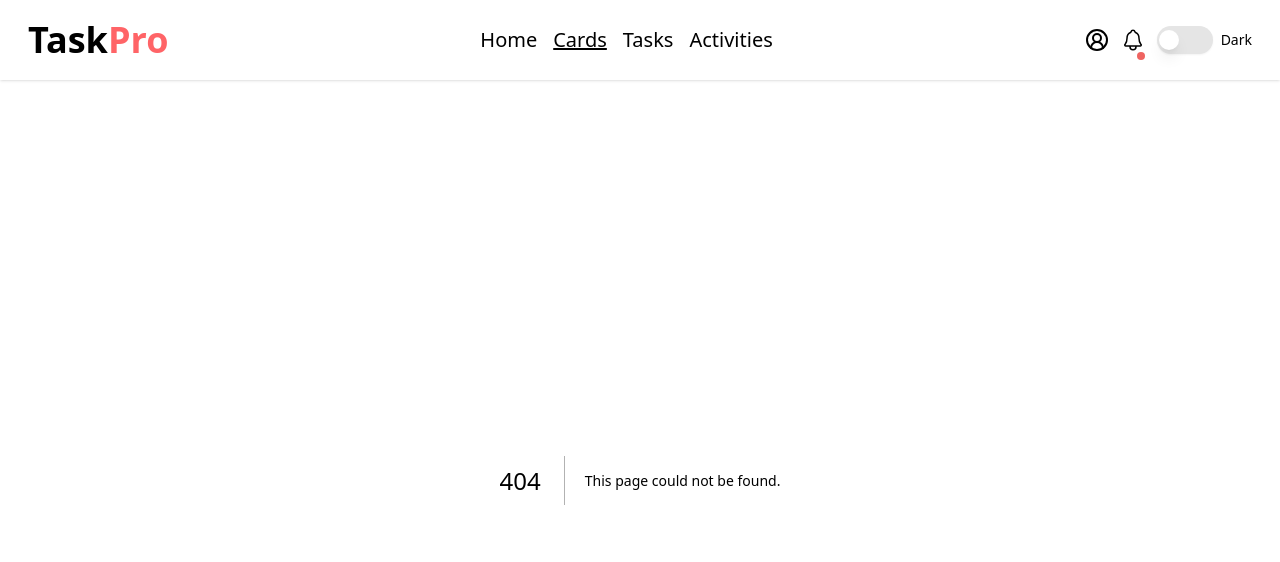
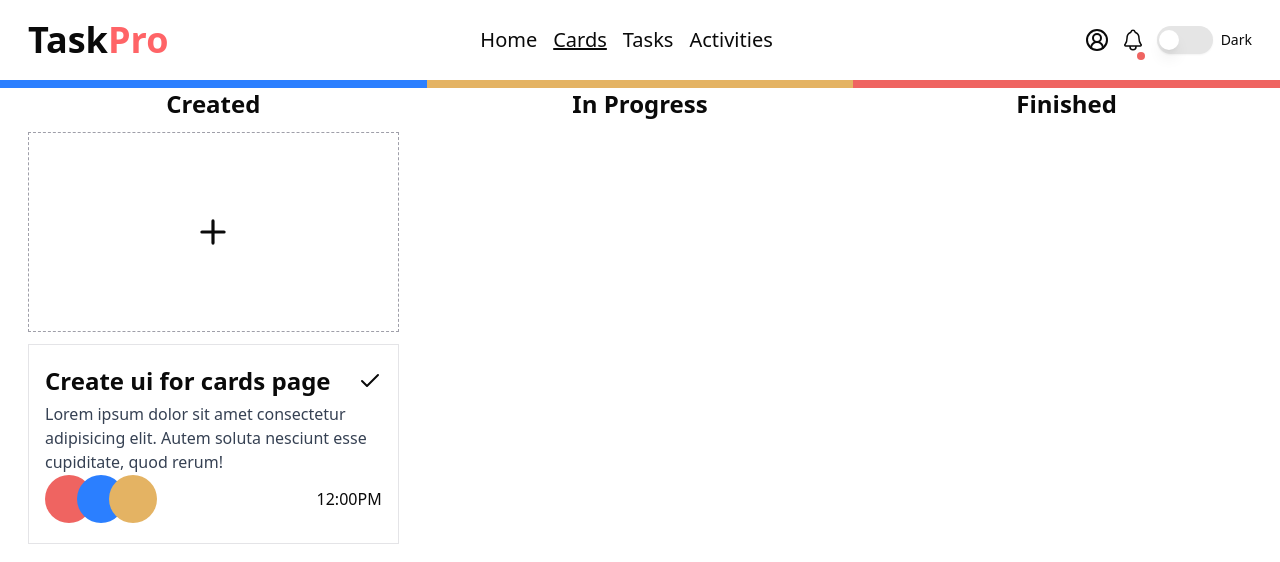
Before and after one commit to Mhorg8/taskify, a Next.js app: page /cards in a window 1280 px wide. Before the commit this address had no page. Shown: the top 562 px of the page. Built offline with nearby package versions, Linux system fonts and the light colour scheme.

Commit message:
create ui for cards page and ready for create drag function

```diff
--- /dev/null
+++ b/app/cards/page.tsx
@@ -0,0 +1,51 @@
+import MoblieTabs from "@/components/cards/MoblieTabs";
+import React from "react";
+import { LuCheck, LuCheckCheck, LuPlus } from "react-icons/lu";
+
+const CardsPage = () => {
+  return (
+    <div className="">
+      <MoblieTabs />
+      {/* large screen container */}
+      <div className="hidden md:grid grid-cols-3">
+        <div className=" border-t-8 border-blue-500 container">
+          <h3 className="text-2xl font-bold text-center">Created</h3>
+          {/* sample task view */}
+          <div className="w-full h-[200px] mt-3 border border-dashed border-zinc-400 flex items-center justify-center hover:bg-zinc-200/80 hoverEffect">
+            <LuPlus size={38} cursor="pointer" />
+          </div>
+          <div className="w-full h-[200px] mt-3 border border-zinc-200 flex flex-col items-start justify-between hover:bg-zinc-200/80 hoverEffect py-5 px-4">
+            <div className="flex items-center justify-between w-full">
+              <h3 className="text-xl md:text-2xl font-bold flex-1">
+                Create ui for cards page
+              </h3>
+              <button className="cursor-pointer">
+                <LuCheck size={24} />
+              </button>
+            </div>
+            <p className="text-start mt-1 text-gray-700">
+              Lorem ipsum dolor sit amet consectetur adipisicing elit. Autem
+              soluta nesciunt esse cupiditate, quod rerum!
+            </p>
+            <div className="flex items-center justify-baseline w-full">
+              <div className="flex-1 flex item-center justify-start relative">
+                <div className="w-12 h-12 rounded-full bg-red hover:scale-110 hoverEffect"></div>
+                <div className="w-12 h-12 rounded-full bg-blue-500 -ml-4 hover:scale-110 hoverEffect" ></div>
+                <div className="w-12 h-12 rounded-full bg-yellow -ml-4 hover:scale-110 hoverEffect"></div>
+              </div>
+              <p>12:00PM</p>
+            </div>
+          </div>
+        </div>
+        <div className="flex justify-center text-center border-t-8 border-yellow container">
+          <h3 className="text-2xl font-bold">In Progress</h3>
+        </div>
+        <div className="flex justify-center text-center border-t-8 border-red container">
+          <h3 className="text-2xl font-bold">Finished</h3>
+        </div>
+      </div>
+    </div>
+  );
+};
+
+export default CardsPage;
--- a/app/globals.css
+++ b/app/globals.css
@@ -18,6 +18,9 @@
 
   .fadeIn {
     animation: fadeIn 2s ease-in;
+  }
+  .cards__header-tab {
+    @apply w-full py-3 text-center h-full hover:bg-zinc-300 cursor-pointer font-semibold;
   }
 }
 
--- a/components/Featrues.tsx
+++ b/components/Featrues.tsx
@@ -1,5 +1,4 @@
 "use client";
-import { animate } from "framer-motion";
 import { useState } from "react";
 import { IoIosArrowDown, IoIosArrowUp } from "react-icons/io";
 import { motion } from "framer-motion";
--- /dev/null
+++ b/components/cards/MoblieTabs.tsx
@@ -0,0 +1,13 @@
+"use client";
+
+const MoblieTabs = () => {
+  return (
+    <div className="flex items-center justify-between md:hidden h-full">
+      <div className="cards__header-tab border-t-8 border-blue">Created</div>
+      <div className="cards__header-tab border-t-8 border-red">In Progress</div>
+      <div className="cards__header-tab border-t-8 border-yellow">Finished</div>
+    </div>
+  );
+};
+
+export default MoblieTabs;
```
